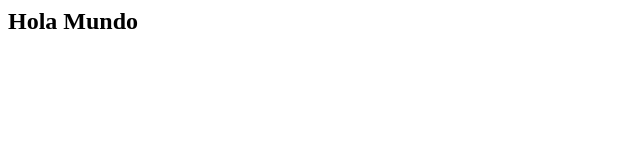
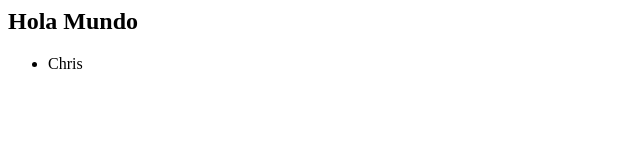
Before and after one commit to Kuraica153/git-flow, a plain HTML site: page index.html in a window 1280 px wide. Shown: the full height of the page, 0-640 px from the left. Drawn offline with Linux system fonts and the light colour scheme.

Commit message:
added my name to the list

```diff
--- a/index.html
+++ b/index.html
@@ -5,7 +5,7 @@
     <body>
         <h2> Hola Mundo </h2>
         <ul>
-
+            <li>Chris</li>
         </ul>
     </body>
 </html>
```
